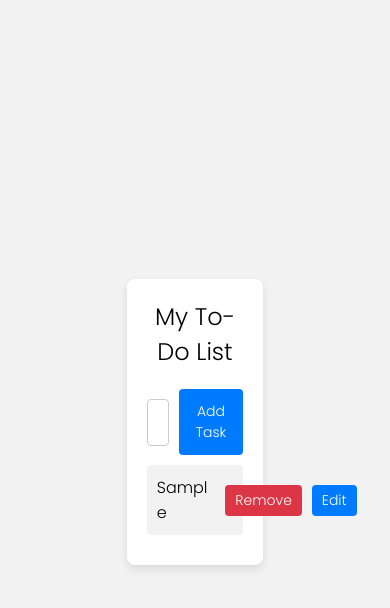
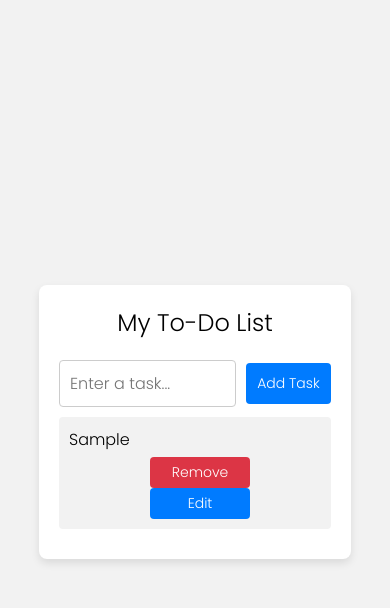
Before and after one commit to Gourav-Bakshi/TAIRP, a plain HTML site: page Task1(Level2)/index.html in a window 390 px wide. Both pictures are taken after typing "Sample" into the empty fields and a click on the button "Add Task". Drawn offline with Linux system fonts and the light colour scheme.

Commit message:
Update style.css

```diff
--- a/Task1(Level2)/style.css
+++ b/Task1(Level2)/style.css
@@ -1,6 +1,5 @@
+
 @import url('https://fonts.googleapis.com/css2?family=Poppins:wght@300&display=swap');
-
-
 
 * {
     margin: 0;
@@ -42,16 +41,10 @@ input[type="text"] {
     border-radius: 4px;
 }
 
-input[type="text"]:focus , .edit-input:focus{
-    outline: none;
-    border-color: #007bff;
-}
-
 button {
     background-color: #007bff;
     color: #fff;
     border: none;
-    /* padding: 10px 20px; */
     font-size: 14px;
     border-radius: 4px;
     cursor: pointer;
@@ -81,7 +74,7 @@ li {
     word-wrap: break-word;
 }
 
-li>span{
+li > span {
     width: 15vw;
 }
 
@@ -103,16 +96,44 @@ li>span{
     opacity: 0.8;
 }
 
-.taskInput{
+.taskInput {
     display: flex;
     justify-content: center;
     align-items: center;
 }
 
-.edit-input{
+.edit-input {
     padding: 10px;
     font-size: 16px;
     border: 1px solid #ccc;
     border-radius: 4px;
     width: 100vw;
 }
+
+
+@media (max-width: 768px) {
+    .container {
+        width: 80vw;
+    }
+
+    input[type="text"] {
+        width: calc(100% - 60px);
+    }
+
+    button {
+        padding: 10px;
+    }
+
+    li {
+        flex-direction: column;
+    }
+
+    li > span {
+        width: 100%;
+        margin-bottom: 5px;
+    }
+
+    .edit-input {
+        width: calc(100% - 20px);
+    }
+}
```
